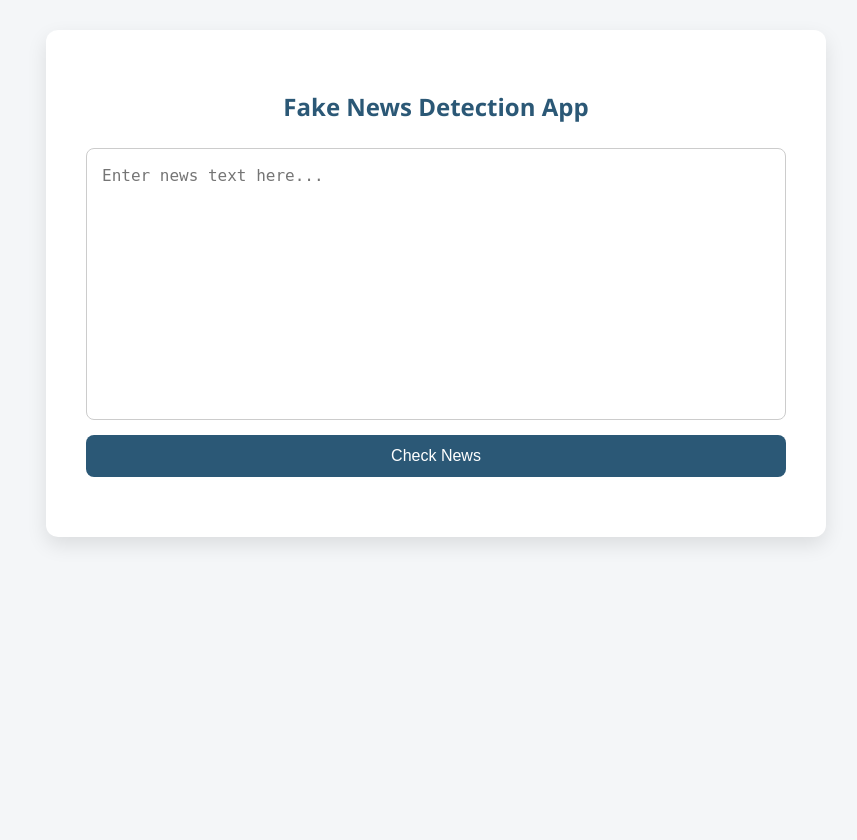
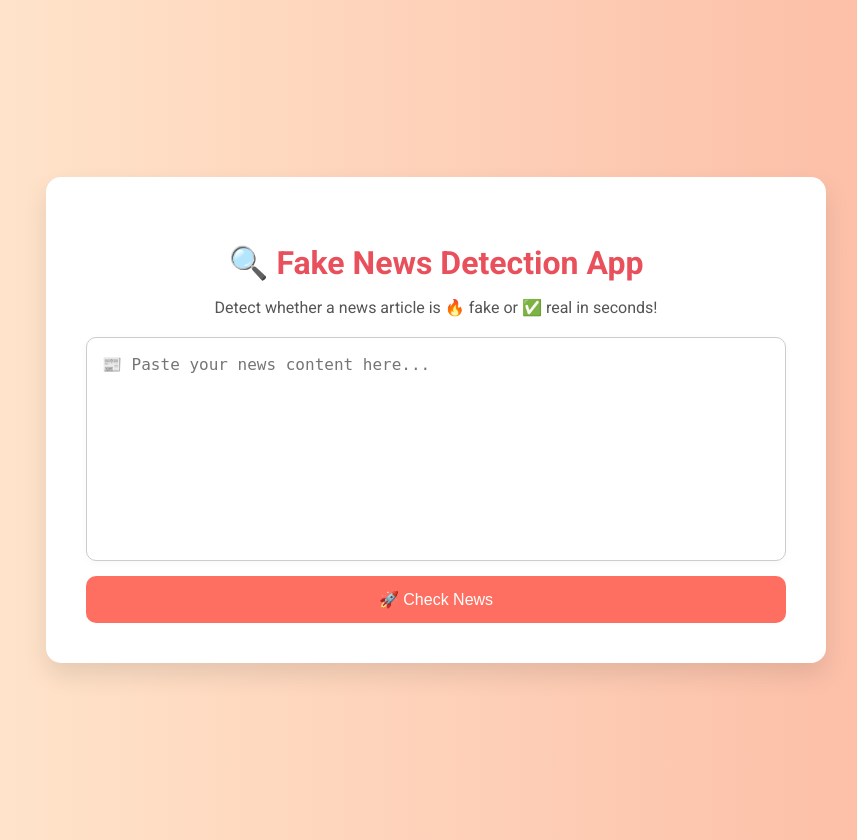
Before and after one commit to Sathish-ship-it007/ML-and-AI-Projects, a Flask app: page / in a window 1280 px wide. Shown: the whole page, without its empty margins (204-1061 px from the left). Before the commit the page ends 545 px from the top, so only its background shows below. Run offline with Flask 3, Linux system fonts and the light colour scheme; parts of the project's set-up code (start-up, migrations or seed data) failed here and were passed over.

Commit message:
Modified HTML and CSS script and added favicon

```diff
--- a/fake-news-detection/static/style.css
+++ b/fake-news-detection/static/style.css
@@ -1,61 +1,99 @@
 /* static/style.css */
 
 body {
-    background-color: #f4f6f8;
-    font-family: 'Segoe UI', Tahoma, Geneva, Verdana, sans-serif;
-    padding: 30px;
     margin: 0;
-    color: #333;
+    padding: 0;
+    font-family: 'Roboto', sans-serif;
+    background: linear-gradient(to right, #ffecd2, #fcb69f);
+    color: #2c3e50;
+}
+
+.wrapper {
+    display: flex;
+    justify-content: center;
+    align-items: center;
+    min-height: 100vh;
+    padding: 20px;
 }
 
 .container {
+    background-color: #fff;
     max-width: 700px;
-    background-color: #ffffff;
-    margin: auto;
+    width: 100%;
     padding: 40px;
-    border-radius: 12px;
-    box-shadow: 0 8px 20px rgba(0, 0, 0, 0.1);
+    border-radius: 15px;
+    box-shadow: 0 12px 25px rgba(0, 0, 0, 0.1);
+    text-align: center;
 }
 
-h2 {
-    text-align: center;
-    color: #2b5876;
+/* Heading */
+.container h2 {
+    font-size: 2rem;
+    margin-bottom: 10px;
+    color: #e8505b;
 }
 
+.subtitle {
+    font-size: 1rem;
+    color: #555;
+    margin-bottom: 20px;
+}
+
+/* Form styling */
 form {
     display: flex;
     flex-direction: column;
     gap: 15px;
-    margin-top: 25px;
 }
 
 textarea {
     padding: 15px;
+    border-radius: 10px;
+    border: 1px solid #ccc;
     resize: none;
-    border-radius: 8px;
-    border: 1px solid #ccc;
-    font-size: 16px;
+    font-size: 1rem;
     line-height: 1.5;
+    box-shadow: 0 2px 8px rgba(0, 0, 0, 0.03);
+    transition: 0.3s;
+}
+
+textarea:focus {
+    outline: none;
+    border-color: #ff9a8b;
+    box-shadow: 0 0 8px rgba(255, 154, 139, 0.5);
 }
 
 input[type="submit"] {
-    background-color: #2b5876;
+    background-color: #ff6f61;
     color: white;
-    padding: 12px;
-    font-size: 16px;
+    padding: 14px;
+    font-size: 1rem;
     border: none;
-    border-radius: 8px;
+    border-radius: 10px;
     cursor: pointer;
     transition: background-color 0.3s ease;
 }
 
 input[type="submit"]:hover {
-    background-color: #1e3c56;
+    background-color: #e55039;
 }
 
-h3 {
-    text-align: center;
-    margin-top: 20px;
-    color: #1c1c1c;
-    font-weight: 600;
+/* Prediction Output */
+.result {
+    margin-top: 30px;
+    background-color: #f5f5f5;
+    padding: 20px;
+    border-radius: 12px;
+    box-shadow: inset 0 0 10px rgba(0,0,0,0.05);
 }
+
+.result h3 {
+    color: #34495e;
+    margin-bottom: 10px;
+}
+
+.result p {
+    font-size: 1.2rem;
+    color: #2d3436;
+    font-weight: bold;
+}
--- a/fake-news-detection/templates/index.html
+++ b/fake-news-detection/templates/index.html
@@ -1,17 +1,30 @@
 <!DOCTYPE html>
 <html lang="en">
 <head>
-    <title>Fake News Detection</title>
+    <meta charset="UTF-8">
+    <title>📰 Fake News Detector</title>
+    <link rel="icon" href="{{ url_for('static', filename='fake-news.png') }}">
     <link rel="stylesheet" href="{{ url_for('static', filename='style.css') }}">
+    <link href="https://fonts.googleapis.com/css2?family=Roboto:wght@400;700&display=swap" rel="stylesheet">
 </head>
 <body>
-    <div class="container">
-        <h2>Fake News Detection App</h2>
-        <form method="POST" action="/predict">
-            <textarea name="news" rows="10" placeholder="Enter news text here..." required></textarea>
-            <input type="submit" value="Check News">
-        </form>
-        <h3>{{ prediction_text }}</h3>
+    <div class="wrapper">
+        <div class="container">
+            <h2>🔍 Fake News Detection App</h2>
+            <p class="subtitle">Detect whether a news article is 🔥 fake or ✅ real in seconds!</p>
+
+            <form method="POST" action="/predict">
+                <textarea name="news" rows="8" placeholder="📰 Paste your news content here..." required></textarea>
+                <input type="submit" value="🚀 Check News">
+            </form>
+
+            {% if prediction_text %}
+            <div class="result">
+                <h3>🧠 Prediction Result:</h3>
+                <p>{{ prediction_text }}</p>
+            </div>
+            {% endif %}
+        </div>
     </div>
 </body>
 </html>
```
Also changed, not shown: fake-news-detection/static/fake-news.png (added).
